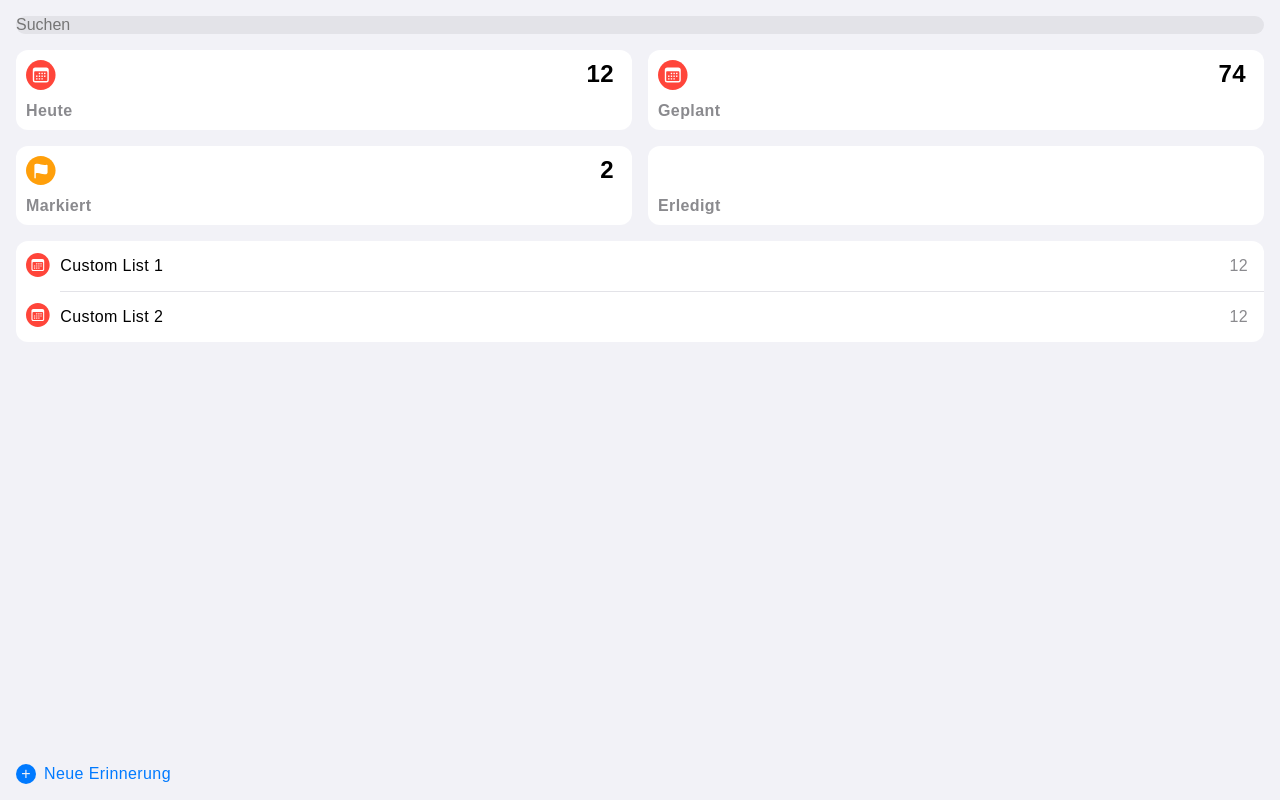
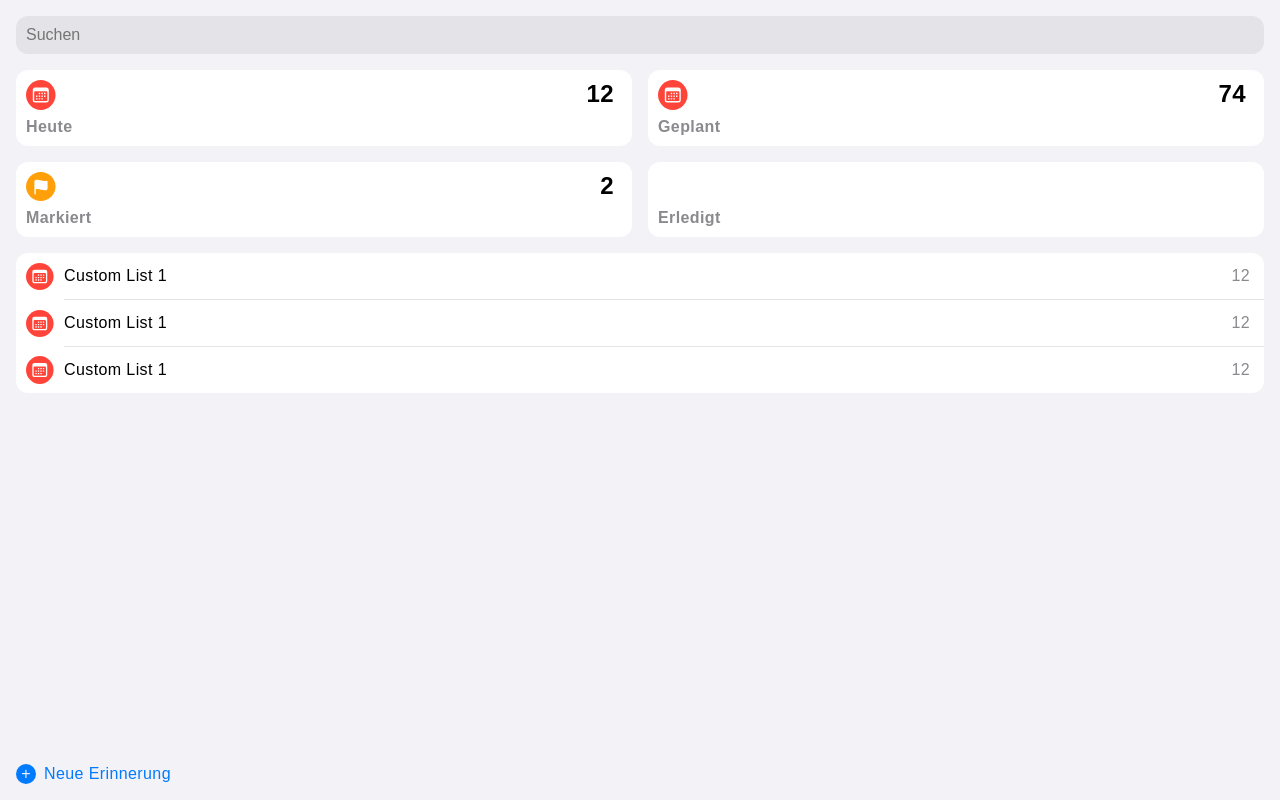
Before and after one commit to max-beckmann/progressive-reminders, an Angular app: page / in a window 1280 px wide. Built offline with nearby package versions, Linux system fonts and the light colour scheme; a web font is replaced by a local one.

Commit message:
unify list styling

```diff
--- a/src/app/components/inline-list-tile/inline-list-tile.component.scss
+++ b/src/app/components/inline-list-tile/inline-list-tile.component.scss
@@ -1,5 +1,4 @@
 :host {
-  margin: 16px 16px 16px 0;
   display: flex;
   justify-content: space-between;
 
--- a/src/app/components/list-icon/list-icon.component.scss
+++ b/src/app/components/list-icon/list-icon.component.scss
@@ -1,4 +1,6 @@
 :host {
+  display: flex;
+
   img {
     width: 100%;
   }
--- a/src/app/components/list/list.component.html
+++ b/src/app/components/list/list.component.html
@@ -1,20 +1,9 @@
 <ul>
-  <li>
-    <span class="left">
+  @for (item of [1, 2, 3]; track $index) {
+    <li>
       <app-list-icon [type]="icon()"></app-list-icon>
-    </span>
-    <span class="right">
       <app-inline-list-tile name="Custom List 1"
                             [count]="12"></app-inline-list-tile>
-    </span>
-  </li>
-  <li>
-    <span class="left">
-      <app-list-icon [type]="icon()"></app-list-icon>
-    </span>
-    <span class="right">
-      <app-inline-list-tile name="Custom List 2"
-                            [count]="12"></app-inline-list-tile>
-    </span>
-  </li>
+    </li>
+  }
 </ul>
--- a/src/app/components/list/list.component.scss
+++ b/src/app/components/list/list.component.scss
@@ -7,11 +7,18 @@
     align-items: center;
     gap: 10px;
 
-    .right {
-      flex-grow: 1;
+    app-list-icon {
+      width: 28px;
     }
 
-    &:not(:last-child) .right {
+    app-inline-list-tile {
+      flex-grow: 1;
+      margin-top: 14px;
+      padding-right: 14px;
+      padding-bottom: 14px;
+    }
+
+    &:not(:last-child) app-inline-list-tile {
       border-bottom: 1px solid var(--color-interaction);
     }
   }
--- a/src/app/components/search-bar/search-bar.component.scss
+++ b/src/app/components/search-bar/search-bar.component.scss
@@ -9,5 +9,6 @@
 
   app-container {
     background-color: var(--color-interaction);
+    padding: 10px;
   }
 }
```
